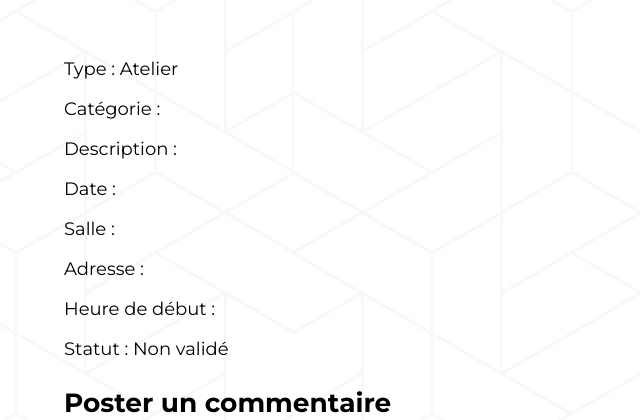
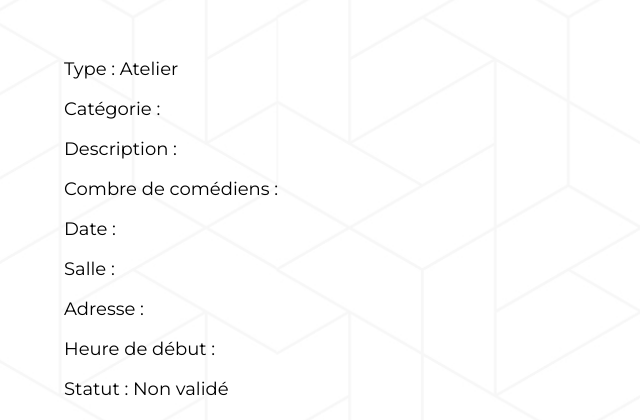
Before and after one commit to Rekuiem84/panza, a PHP site: page /read_representation.php?id=1 in a window 1280 px wide. Shown: the part 114-534 px from the top of the page, without its empty margins (0-640 px from the left). Run offline with PHP 8.4, Linux system fonts and the light colour scheme; the visitor is signed in with stand-in values (Sample User, id 1); data comes from the database, SQL or seed files in the repository.

Commit message:
ajout du nombre de comédiens

```diff
--- a/read_representation.php
+++ b/read_representation.php
@@ -81,6 +81,7 @@ if ($_SESSION["is_connected"]) :
       <p>Type : <?= $representation->getType() ?></p>
       <p>Catégorie : <?= $representation->getCategorie() ?></p>
       <p>Description : <?= $representation->getDescription() ?></p>
+      <p>Combre de comédiens : <?= $representation->getNbComediens() ?></p>
       <p>Date : <?= $representation->getDate() ?></p>
       <p>Salle : <?= $representation->getSalle() ?></p>
       <p>Adresse : <?= $representation->getAdresse() ?></p>
```
